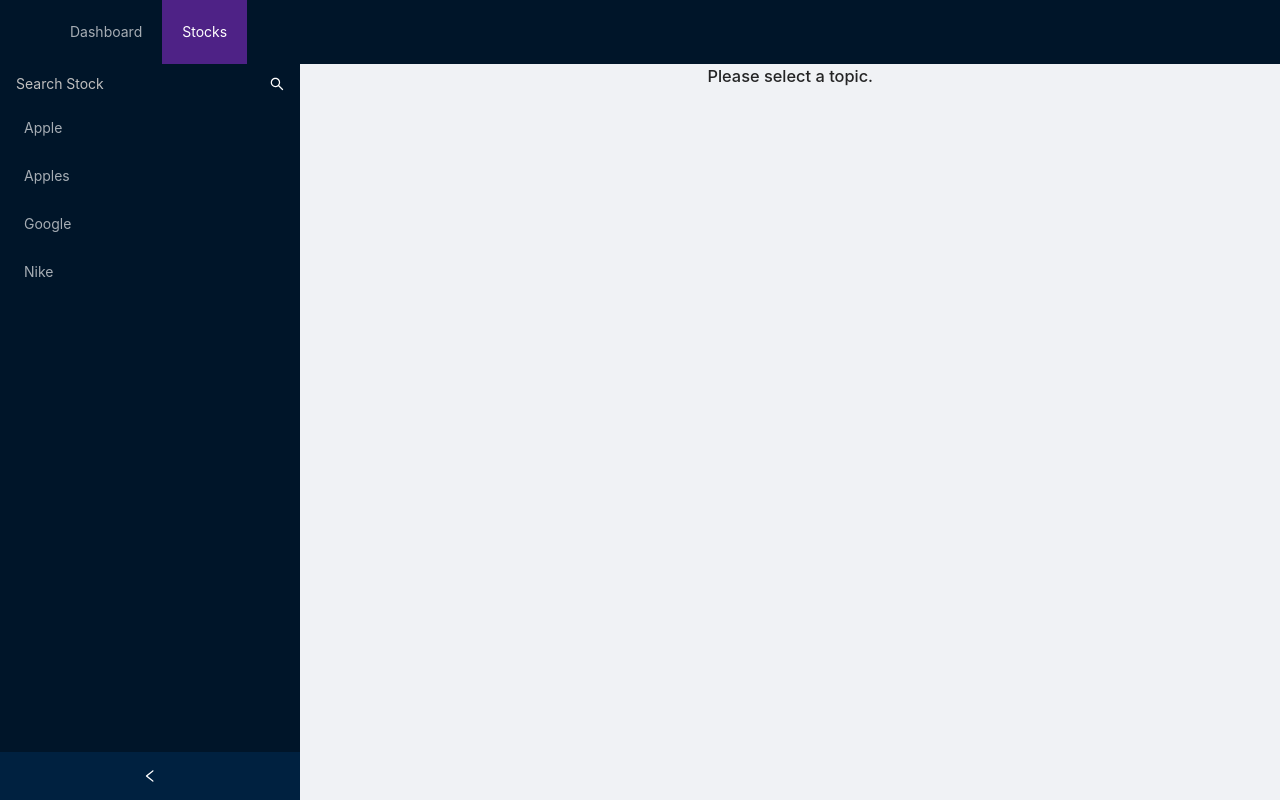
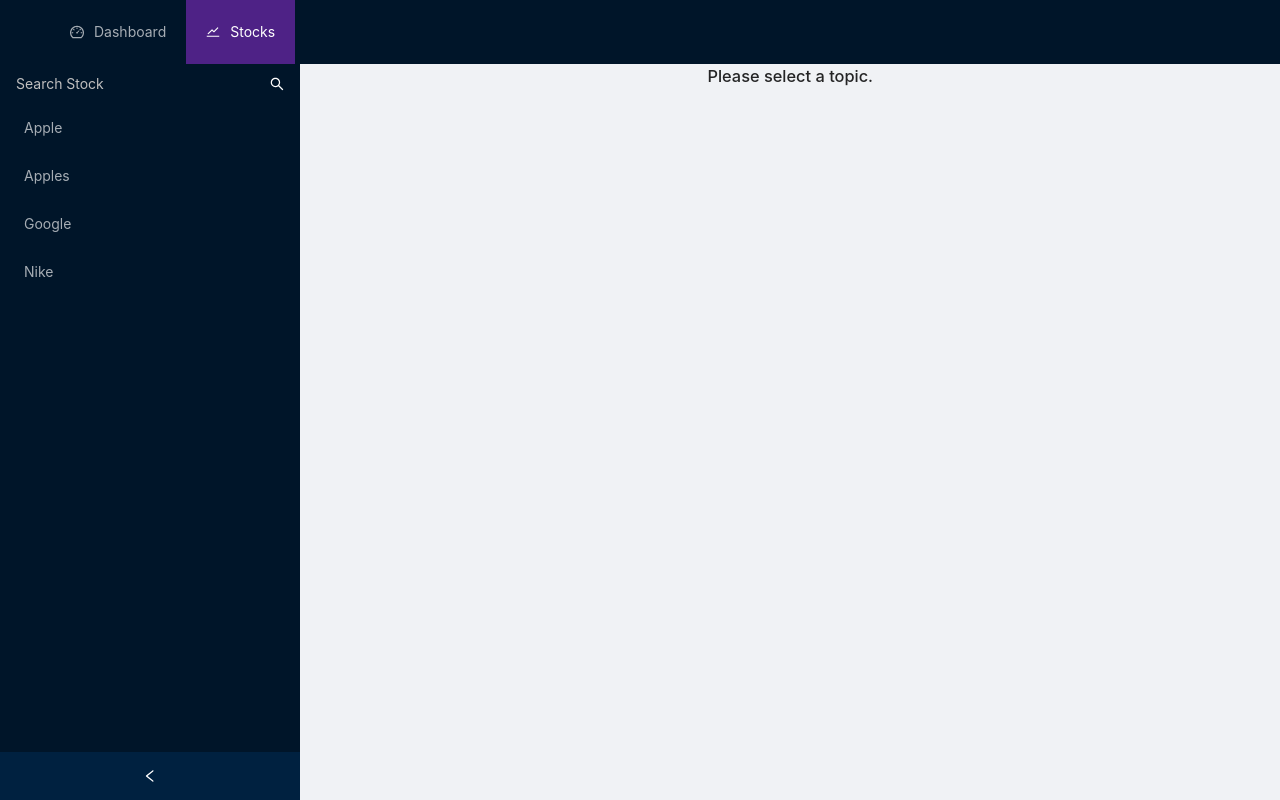
Before and after one commit to welvin21/Chengdu80_2020, a React (Create React App) app in the folder web/: page /stocks in a window 1280 px wide. Built offline with nearby package versions, Linux system fonts and the light colour scheme.

Commit message:
web: add icons on navbar

```diff
--- a/web/src/components/NavBar.js
+++ b/web/src/components/NavBar.js
@@ -1,5 +1,6 @@
 import React from "react";
 import { Layout, Menu } from "antd";
+import { DashboardOutlined, StockOutlined } from "@ant-design/icons"
 import { Link, useLocation } from "react-router-dom";
 
 const { Header, Content } = Layout;
@@ -8,12 +9,12 @@ const menuItems = [
   {
     name: "Dashboard",
     route: "/",
-    icon: "",
+    icon: <DashboardOutlined />,
   },
   {
     name: "Stocks",
     route: "/stocks",
-    icon: "",
+    icon: <StockOutlined />,
   },
 ];
 
@@ -31,7 +32,7 @@ export const NavBar = ({ children }) => {
           defaultSelectedKeys={[currentSelection]}
         >
           {menuItems.map((item) => (
-            <Menu.Item key={item.route}>
+            <Menu.Item key={item.route} icon={item.icon}>
               <Link to={item.route}>{item.name} </Link>
             </Menu.Item>
           ))}
```
